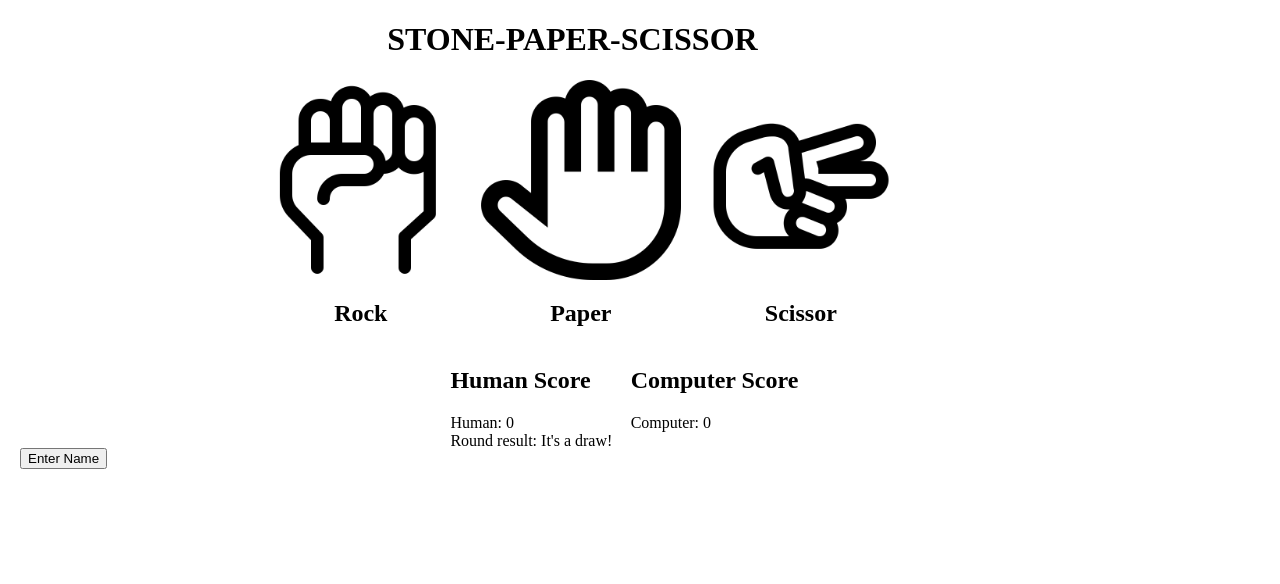
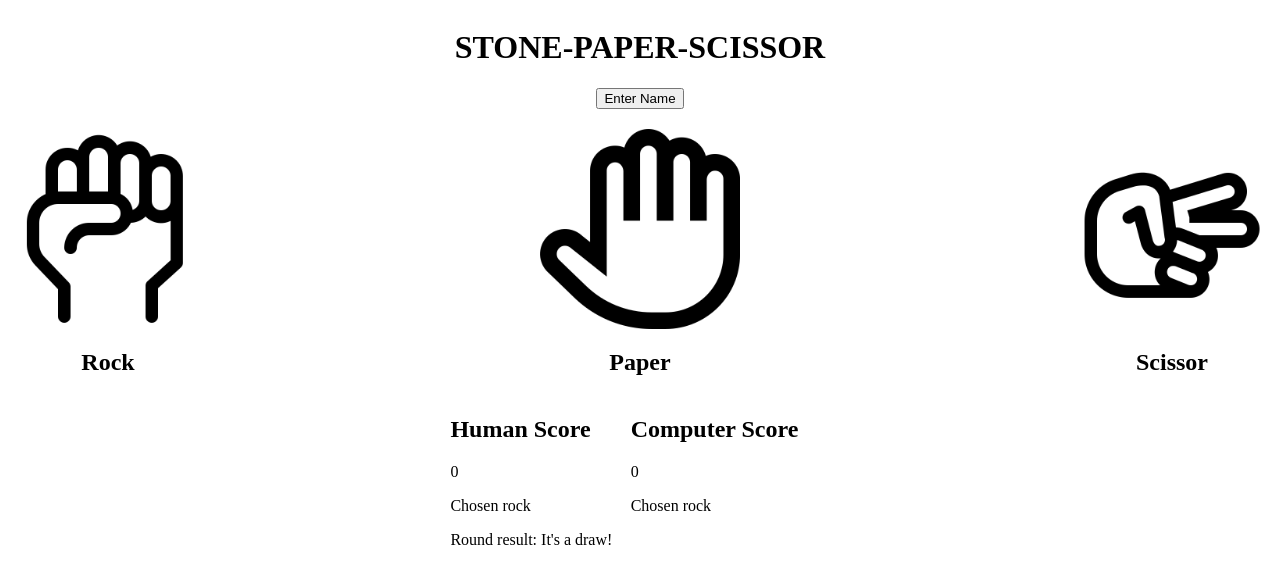
Before and after one commit to SR6792/Stone-paper-scissonr, a plain HTML site: page index.html in a window 1280 px wide. Both pictures are taken after a click on the element "Rock". Drawn offline with Linux system fonts and the light colour scheme.

Commit message:
made few changes

```diff
--- a/index.html
+++ b/index.html
@@ -8,7 +8,10 @@
     <title>Document</title>
 </head>
 <body>
-    <h1 class="Heading">STONE-PAPER-SCISSOR</h1>
+    <div class="hed">
+        <h1 class="Heading">STONE-PAPER-SCISSOR</h1>
+        <button class="name">Enter Name</button>
+    </div>
     <div class="option">
         <div class="rock">
             <img src="hand.png" width="200px" height="200px">
@@ -23,16 +26,18 @@
             <h2>Scissor</h2>
         </div>
     </div>
-    <button>Enter Name</button>
+
     <div class="op"></div>
     <div class="score">
         <div class="hum">
             <h2 class="h">Human Score</h2>
             <div class="hs"></div>
+            <div class="hs1"></div>
         </div>
         <div class="comp">
             <h2 class="c">Computer Score</h2>
             <div class="cs"></div>
+            <div class="cs1"></div>
         </div>
     </div>
     <div class="opd"></div>
--- a/jav.js
+++ b/jav.js
@@ -9,11 +9,11 @@ let gameOver=false;//if true then stop
 const button= document.querySelector("button");
 function login(){
     const name=prompt("Enter your name:");
-    const output= document.querySelector(".op");
+    const output= document.querySelector(".h");
     output.innerHTML="";
     if(name)
     {
-        output.innerHTML = `${name}`;
+        output.innerHTML = `${name} Score`;
     }
 }
 button.addEventListener("click",login);//login done
@@ -97,7 +97,47 @@ function checkScore(s,x)//0-rock,1-paper,2-scissor
     if(gameOver) return;
     const hs=document.querySelector(".hs");
     const cs=document.querySelector(".cs");
-if (s === x) {
+    const hs1=document.querySelector(".hs1");
+    const cs1=document.querySelector(".cs1");
+    //to display what u and pc habe selected
+    const hChoice=document.createElement("p");
+    const compChoice=document.createElement("p");
+    //human
+    hs1.textContent="";
+    cs1.textContent="";
+    if(s===0)
+    {
+
+        hChoice.textContent='Chosen rock';
+    }
+    else if(s===1)
+    {
+        hChoice.textContent='Chosen paper';
+    }
+    else
+    {
+        hChoice.textContent='Chosen scissor';
+    }
+    hs1.appendChild(hChoice);
+    //pc choice
+
+    if(x===0)
+    {
+        compChoice.textContent='Chosen rock';
+    }
+    else if(x===1)
+    {
+        compChoice.textContent='Chosen paper';
+    }
+    else
+    {
+        compChoice.textContent='Chosen scissor';
+    }
+    cs1.appendChild(compChoice);
+
+
+
+    if (s === x) {
         result.innerHTML = "Round result: It's a draw!";
     } else if (
         (s === 0 && x === 2) ||
@@ -111,10 +151,9 @@ if (s === x) {
         result.innerHTML = "Round result: Computer wins!";
     }
 
-    roundCount++; // ✅ Increase round count
-    hs.innerHTML = `Human: ${humanScore}`;
-    cs.innerHTML = `Computer: ${computerScore}`;
-    if(roundCount==5){
+    hs.innerHTML = `${humanScore}`;
+    cs.innerHTML = `${computerScore}`;
+    if(humanScore===5|| computerScore===5){
         gameOver=true;
         if(humanScore>computerScore)
         {
--- a/style.css
+++ b/style.css
@@ -4,13 +4,23 @@
     left: 0;
 }
 
-.Heading{
-    margin-left: 30%;
+.hed{
+    display: flex;
+    flex-direction: column;
+    justify-content: center;
+    align-items: center;
+
 }
+.name{
+    display: flex;
+    justify-content: center;
+}
+
 .option{
     display: flex;
+    justify-content: space-between;
     gap:20px;
-    margin-left: 20%;
+    margin-top:20px;
 }
 .rock,.paper,.scissor{
     display: flex;
@@ -21,11 +31,7 @@
     transform: scale(1.2);
     transition: transform 0.3s ease-in;
 }
-button{
-    position: absolute;
-    margin-top: 35%;
-    margin-left:20px;
-}
+
 .score {
     display: flex;
     gap:40px;
```
